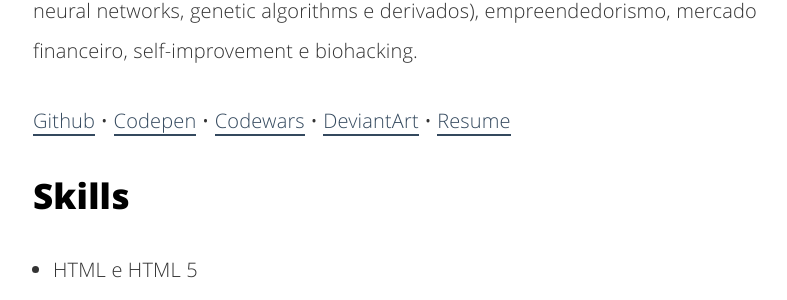
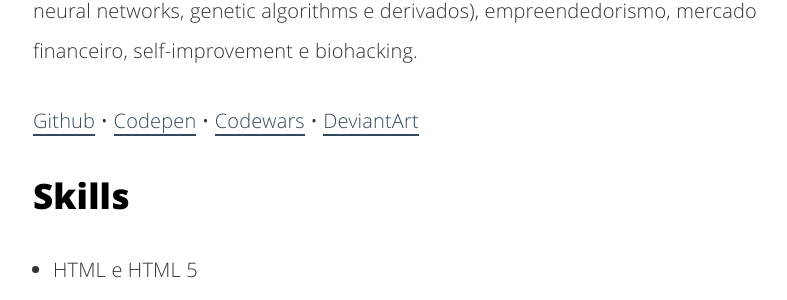
Before and after one commit to cauequeiroz/cauequeiroz.github.io, a Jekyll site: the page built from about.html, in a window 1280 px wide and 900 px high, scrolled down 1635 px. Shown: the part 153-453 px from the top of the window, without its empty margins (227-1014 px from the left). Built offline with Jekyll 4.4.1, drawn with Linux system fonts in a browser that asks for light colours.

Commit message:
Remove resume link

```diff
--- a/about.html
+++ b/about.html
@@ -15,7 +15,7 @@ description: "I am the one who knocks. Não serve isso né? Vamos lá então!"
 
 <p>Outros tópicos de meu interesse são: inteligencia artificial (machine learning, neural networks, genetic algorithms e derivados), empreendedorismo, mercado financeiro, self-improvement e biohacking.</p>
 
-<p><a href="https://github.com/cauequeiroz">Github</a> • <a href="http://codepen.io/cauequeiroz/">Codepen</a> • <a href="https://www.codewars.com/users/cauequeiroz">Codewars</a> • <a href="http://cauequeiroz.deviantart.com/gallery/">DeviantArt</a> • <a href="https://github.com/cauequeiroz">Resume</a></p>
+<p><a href="https://github.com/cauequeiroz">Github</a> • <a href="http://codepen.io/cauequeiroz/">Codepen</a> • <a href="https://www.codewars.com/users/cauequeiroz">Codewars</a> • <a href="http://cauequeiroz.deviantart.com/gallery/">DeviantArt</a>
 
 <h2>Skills</h2>
 
```
